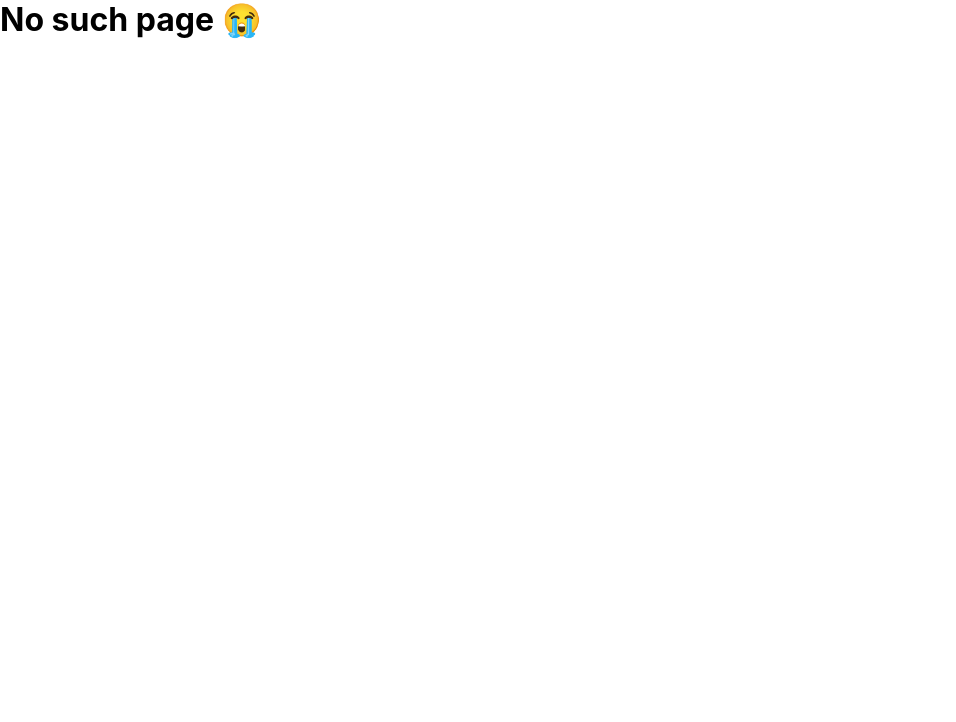
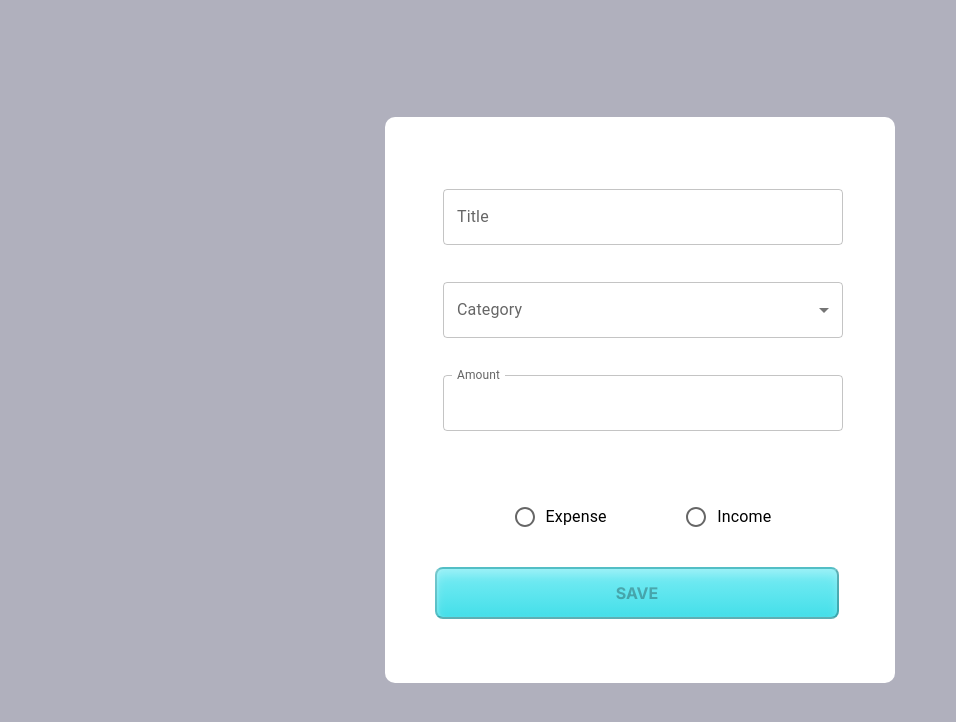
Before and after one commit to infoshareacademy/jfddr4-uMnieDzialaTEAM-app, a React (Create React App) app: page /edit in a window 1280 px wide. Shown: the top 722 px of the page, without its empty margins (0-956 px from the left). Built offline with nearby package versions, Linux system fonts and the light colour scheme; no server answers; the database is empty.

Commit message:
small fixes added

```diff
--- a/src/App.js
+++ b/src/App.js
@@ -6,6 +6,7 @@ import { routerPaths } from "./helpers/routerPaths";
 import { useCurrentUser } from "./helpers/hooks";
 import { useEffect } from "react";
 import AddExpenseIncome from "./Components/AddExpenseIncome";
+import EditExpense from "./Components/EditExpense";
 import RemoveExpense from "./Components/RemoveExpense";
 
 function App() {
@@ -42,7 +43,11 @@ function App() {
           <AddExpenseIncome />
         </Route>
 
-        <Route exact path="/delete">
+        <Route exact path="/edit">
+          <EditExpense />
+        </Route>
+
+        <Route exact path="/remove">
           <RemoveExpense />
         </Route>
 
--- /dev/null
+++ b/src/Components/EditExpense.jsx
@@ -0,0 +1,223 @@
+import {
+  collection,
+  doc,
+  getDoc,
+  updateDoc,
+  collectionGroup,
+} from "firebase/firestore/lite";
+import { db } from "../firebaseConfig";
+
+import { useEffect, useState } from "react";
+import Box from "@mui/material/Box";
+import TextField from "@mui/material/TextField";
+import InputLabel from "@mui/material/InputLabel";
+import MenuItem from "@mui/material/MenuItem";
+import FormControl from "@mui/material/FormControl";
+import Select from "@mui/material/Select";
+import Radio from "@mui/material/Radio";
+import RadioGroup from "@mui/material/RadioGroup";
+import FormControlLabel from "@mui/material/FormControlLabel";
+
+import AdapterDateFns from "@mui/lab/AdapterDateFns";
+import LocalizationProvider from "@mui/lab/LocalizationProvider";
+import DesktopDatePicker from "@mui/lab/DesktopDatePicker";
+
+const EditExpense = function () {
+  const [title, setTitle] = useState("");
+  const [category, setCategory] = useState("");
+  const [amount, setAmount] = useState("");
+  const [type, setType] = useState("");
+  const [selectedDate, setSelectedDate] = useState(new Date("2000-10-02"));
+  const [error, setError] = useState(true);
+
+  // Tymczasowo na sztywno wpisana referencja dokumentu/wydatku (docelowo cała refernecja najlepiej gdyby przyszło propsem please?🥺)
+  const expenseId = "upTlouBbVjBtBfSNVsXr";
+  const uid = "LhzJ4kQAec12YQnMH2BE";
+  const expenseDocumentReference = doc(
+    db,
+    "users",
+    uid,
+    "transactions2",
+    expenseId
+  );
+
+  useEffect(() => {
+    LoadData();
+  }, []);
+
+  const LoadData = async () => {
+    // Pobranie wydatku z bazy danych
+    const expenseDocument = await getDoc(expenseDocumentReference);
+    const expense = expenseDocument.data();
+
+    // Uzupełnienie formularza danymi
+    setTitle(expense.name);
+    setCategory(expense.category);
+    setAmount(expense.value);
+    setType(expense.type);
+    setSelectedDate(expense.date.toDate());
+    setError(false);
+  };
+
+  const UpdateData = async (e) => {
+    e.preventDefault();
+    // Zaktualizowanie wydatku w bazie danych
+    try {
+      await updateDoc(expenseDocumentReference, {
+        name: title,
+        category: category,
+        value: +amount,
+        date: selectedDate,
+        type: type,
+      });
+      // todo: Przekierować uzytkowniaka na Dashboard
+      console.log("Expense document has been updated.");
+    } catch (err) {
+      console.error("Error adding document: ", err);
+    }
+  };
+
+  return (
+    <div
+      style={{
+        width: "100vw",
+        height: "100vh",
+        display: "flex",
+        justifyContent: "center",
+        alignItems: "center",
+        background: "rgba(59, 58, 90, 0.4)",
+        backdropFilter: "blur(6px)",
+      }}
+    >
+      <Box
+        component="form"
+        sx={{
+          "& .MuiTextField-root": { m: 1, width: "25ch" },
+          padding: "50px",
+          width: "410px",
+          height: "466px",
+          background: "#FFFFFF",
+          borderRadius: "10px",
+          display: "flex",
+          flexDirection: "column",
+          justifyContent: "space-around",
+        }}
+        noValidate
+        autoComplete="off"
+      >
+        <TextField
+          style={{ width: "400px" }}
+          id="outlined-basic"
+          label="Title"
+          value={title}
+          variant="outlined"
+          onChange={(e) => setTitle(e.target.value)}
+          onBlur={(e) => (title === "" ? setTitle("Payment") : undefined)}
+        />
+        <Box sx={{ maxWidth: 400, marginLeft: 1 }}>
+          <FormControl fullWidth>
+            <InputLabel id="demo-simple-select-label">Category</InputLabel>
+            <Select
+              labelId="demo-simple-select-label"
+              id="demo-simple-select"
+              value={category}
+              label="Category"
+              onChange={(e) => setCategory(e.target.value)}
+            >
+              <MenuItem value={"groceries"}>Groceries</MenuItem>
+              <MenuItem value={"household"}>Household</MenuItem>
+              <MenuItem value={"work"}>Work</MenuItem>
+              <MenuItem value={"other"}>Other</MenuItem>
+            </Select>
+          </FormControl>
+        </Box>
+        <Box>
+          <TextField
+            style={{ width: "400px" }}
+            id="outlined-number"
+            label="Amount"
+            type="number"
+            InputLabelProps={{
+              shrink: true,
+            }}
+            value={amount}
+            error={amount !== "" && amount <= 0}
+            onChange={(e) => {
+              setAmount(e.target.value);
+              if (e.target.value !== "" && e.target.value > 0) {
+                setError(false);
+              } else {
+                setError(true);
+              }
+            }}
+          />
+        </Box>
+        <Box
+          style={{
+            width: "400px",
+            display: "flex",
+            justifyContent: "center",
+          }}
+        >
+          <LocalizationProvider dateAdapter={AdapterDateFns}>
+            <DesktopDatePicker
+              label="Date"
+              inputFormat="MM/dd/yyyy"
+              value={selectedDate}
+              onChange={setSelectedDate}
+              renderInput={(params) => <TextField {...params} />}
+            />
+          </LocalizationProvider>
+        </Box>
+        <Box sx={{ marginLeft: 2 }}>
+          <FormControl component="fieldset">
+            <RadioGroup
+              style={{
+                width: "400px",
+                display: "flex",
+                justifyContent: "space-evenly",
+              }}
+              row
+              aria-label="type"
+              value={type}
+              name="row-radio-buttons-group"
+              onChange={(e) => setType(e.target.value)}
+            >
+              <FormControlLabel
+                value="expense"
+                control={<Radio />}
+                label="Expense"
+              />
+              <FormControlLabel
+                value="income"
+                control={<Radio />}
+                label="Income"
+              />
+            </RadioGroup>
+          </FormControl>
+        </Box>
+        <button
+          style={{
+            width: "400px",
+            height: "48px",
+            background: "linear-gradient(180deg, #7AECF4 0%, #44DFE9 100%)",
+            boxShadow:
+              "inset 2px 0px 2px rgba(255, 255, 255, 0.1), inset 0px 6px 10px rgba(255, 255, 255, 0.25)",
+            borderRadius: "8px",
+            fontFamily: "Inter",
+            fontStyle: "normal",
+            fontWeight: "bold",
+            fontSize: "16px",
+            lineHeight: "24px",
+          }}
+          onClick={UpdateData}
+          disabled={error}
+        >
+          SAVE
+        </button>
+      </Box>
+    </div>
+  );
+};
+
+export default EditExpense;
--- a/src/Components/RemoveExpense.jsx
+++ b/src/Components/RemoveExpense.jsx
@@ -15,7 +15,7 @@ const Paragraph = styled.p`
 
 const RemoveExpense = function () {
   // Tymczasowo na sztywno wpisana referencja dokumentu/wydatku (docelowo cała refernecja najlepiej gdyby przyszło propsem please?🥺)
-  const expenseId = "DXDvhXqNd9fEpB6ZUzdC";
+  const expenseId = "upTlouBbVjBtBfSNVsXr";
   const uid = "LhzJ4kQAec12YQnMH2BE";
   const expenseDocumentReference = doc(
     db,
```
